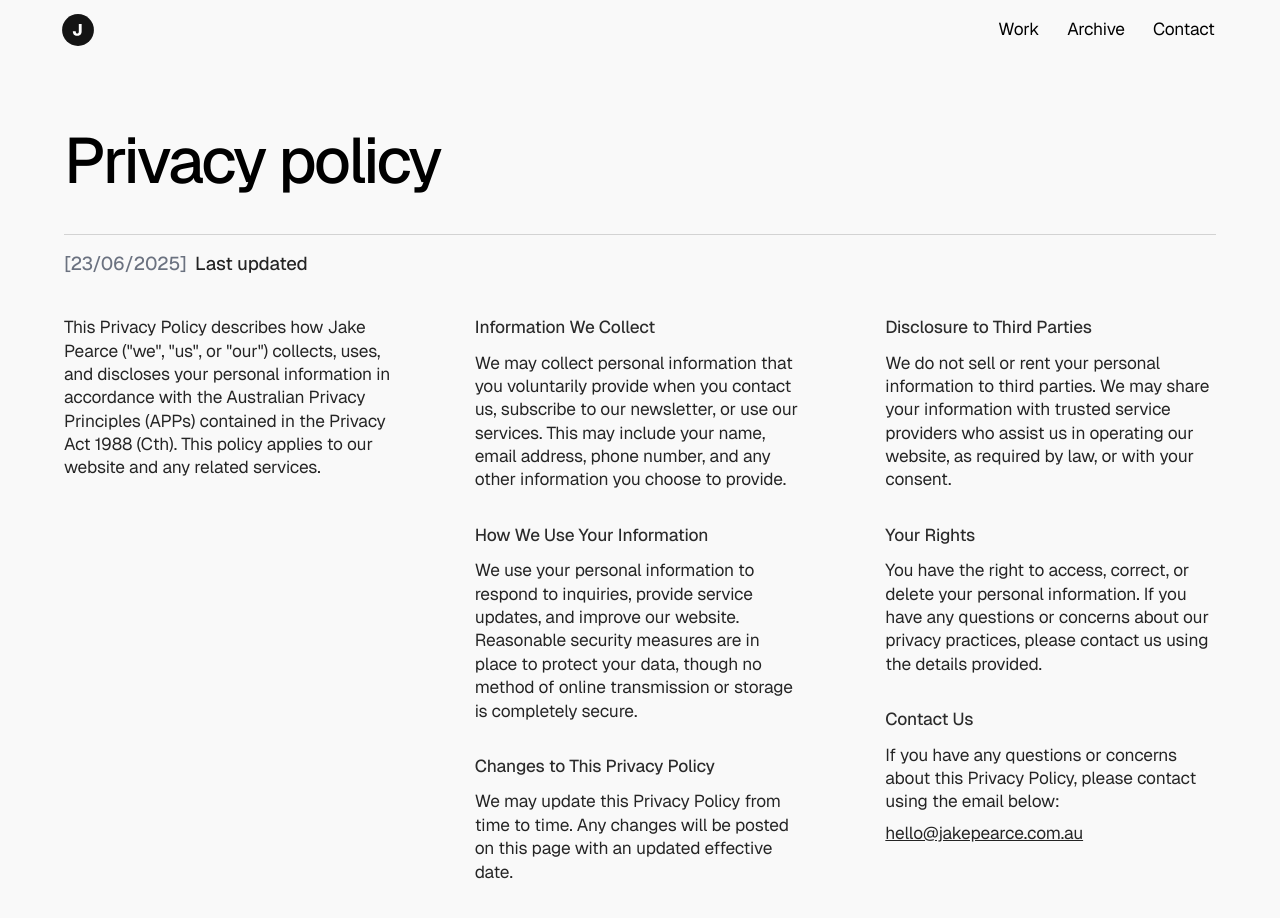
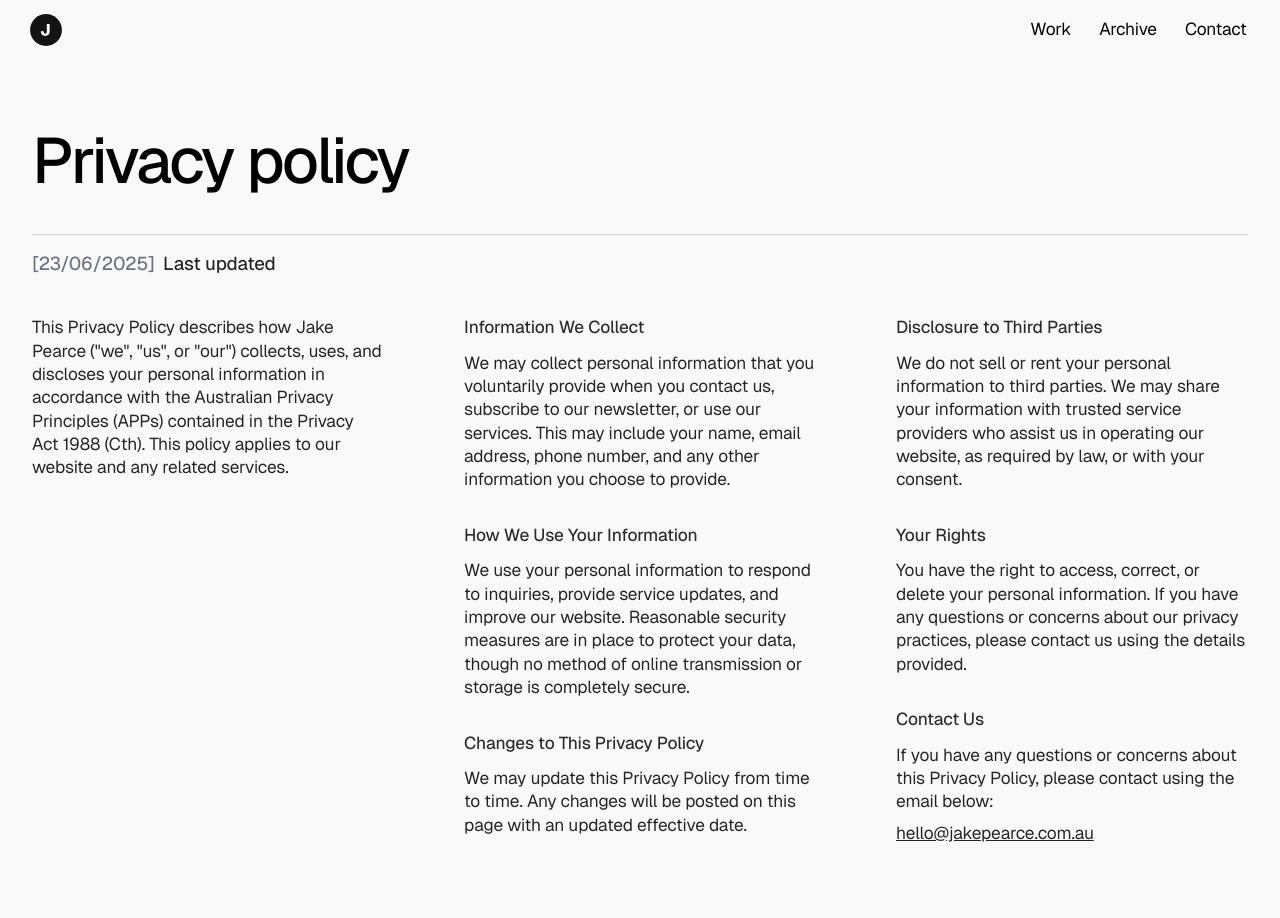
Before and after one commit to jakepearce8/portfolio-website, a website: page docs/privacy-policy.html in a window 1280 px wide. Shown: the top 918 px of the page. Drawn offline with nearby package versions, Linux system fonts and the light colour scheme.

Commit message:
Fixed margins on privacy policy page

```diff
--- a/docs/privacy-policy.html
+++ b/docs/privacy-policy.html
@@ -533,7 +533,7 @@ body.nav-open {
   <div id="project-tooltip"></div>
   <!-- ===== Header & Toggle ===== -->
   <header class="max-web fade-in fixed top-0 left-0 right-0 z-50 ">
-    <div id="navContainer" class="bg-[#f9f9f9] flex justify-between items-center w-full  py-0 md:py-0 px-4 md:px-8 lg:px-16">
+    <div id="navContainer" class="bg-[#f9f9f9] flex justify-between items-center w-full  py-0 md:py-0 px-4 md:px-8 lg:px-8">
       <!-- Header Title -->
       <a href="/" class="mt-0 mb-0 transition-colors -ml-[0.2em] !text-[14pt] md:!text-[14pt] md:-ml-[0.2em]">
   <img src="images/logo-new-circle-02.svg" alt="Jake Pearce logo" class="h-8 w-auto hover:opacity-50">
@@ -601,7 +601,7 @@ aria-hidden="true">
 
 <section
     id="hero"
-    class="  max-web mx-auto w-full z-40 px-4 md:px-8 lg:px-16  md:mt-32  mt-24   bg-[#F9F9F9] fade-in">
+    class="  max-web mx-auto w-full z-40 px-4 md:px-8 lg:px-8  md:mt-32  mt-24   bg-[#F9F9F9] fade-in">
 
   <div class="grid grid-cols-1  lg:grid-cols-2 gap-8 items-start">
     <!-- Left Column: Project Title -->
@@ -620,7 +620,7 @@ aria-hidden="true">
 </section>
 
   <!-- ===== Recent Projects ===== -->
-  <div class="max-web mx-auto px-4 md:px-8 lg:px-16 z-20 bg-[#F9F9F9] fade-in  ">
+  <div class="max-web mx-auto px-4 md:px-8 lg:px-8 z-20 bg-[#F9F9F9] fade-in  ">
       <div class="service border-b border-[#d3d3d3] mt-10 md:mt-10 mb-4 "></div>
 
     <h2 class="body-text-2 text-[14pt] md:text-[14pt] mb-8 md:mb-10">
@@ -630,7 +630,7 @@ aria-hidden="true">
   </div>
 
   <!-- ===== Hero Section ===== -->
-  <div class="fade-in max-web mx-auto w-full px-4 md:px-8 lg:px-16 ">
+  <div class="fade-in max-web mx-auto w-full px-4 md:px-8 lg:px-8 ">
 
 
   <div class="grid grid-cols-1 xl:grid-cols-3 gap-8 xl:gap-20">
```
